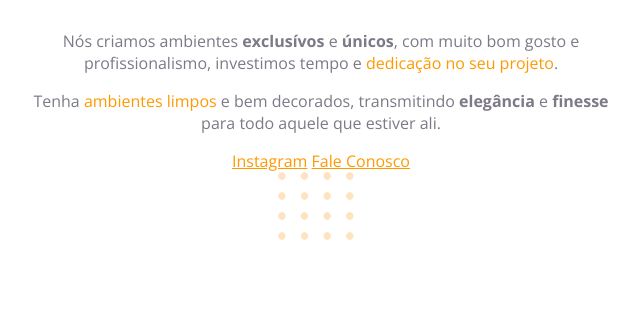
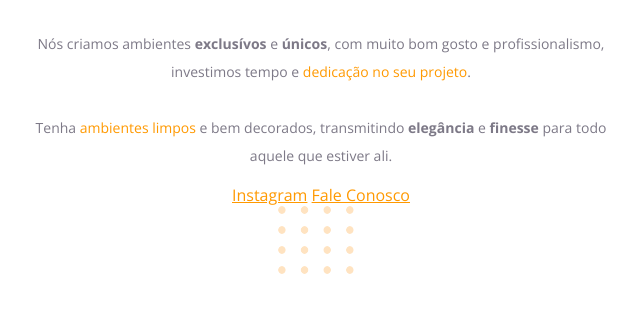
Before and after one commit to juniorvolontedev/explorer-ambientes, a plain HTML site: page index.html in a window 1280 px wide. Shown: the part 384-696 px from the top of the page, without its empty margins (319-959 px from the left). Drawn offline with nearby package versions, Linux system fonts and the light colour scheme.

Commit message:
mais ajustes de textos

```diff
--- a/index.html
+++ b/index.html
@@ -27,9 +27,9 @@
         Nós criamos ambientes <strong>exclusívos</strong> e
         <strong>únicos</strong>, com muito bom gosto e profissionalismo,
         investimos tempo e <span>dedicação no seu projeto</span>.
-      </p>
 
-      <p>
+        <br /><br />
+
         Tenha <span>ambientes limpos</span> e bem decorados, transmitindo
         <strong>elegância</strong> e <strong>finesse</strong> para todo aquele
         que estiver ali.
--- a/style.css
+++ b/style.css
@@ -25,5 +25,7 @@ a {
 }
 
 p {
+  font-size: 14px;
+  line-height: 28px;
   color: #7d7987;
 }
```
